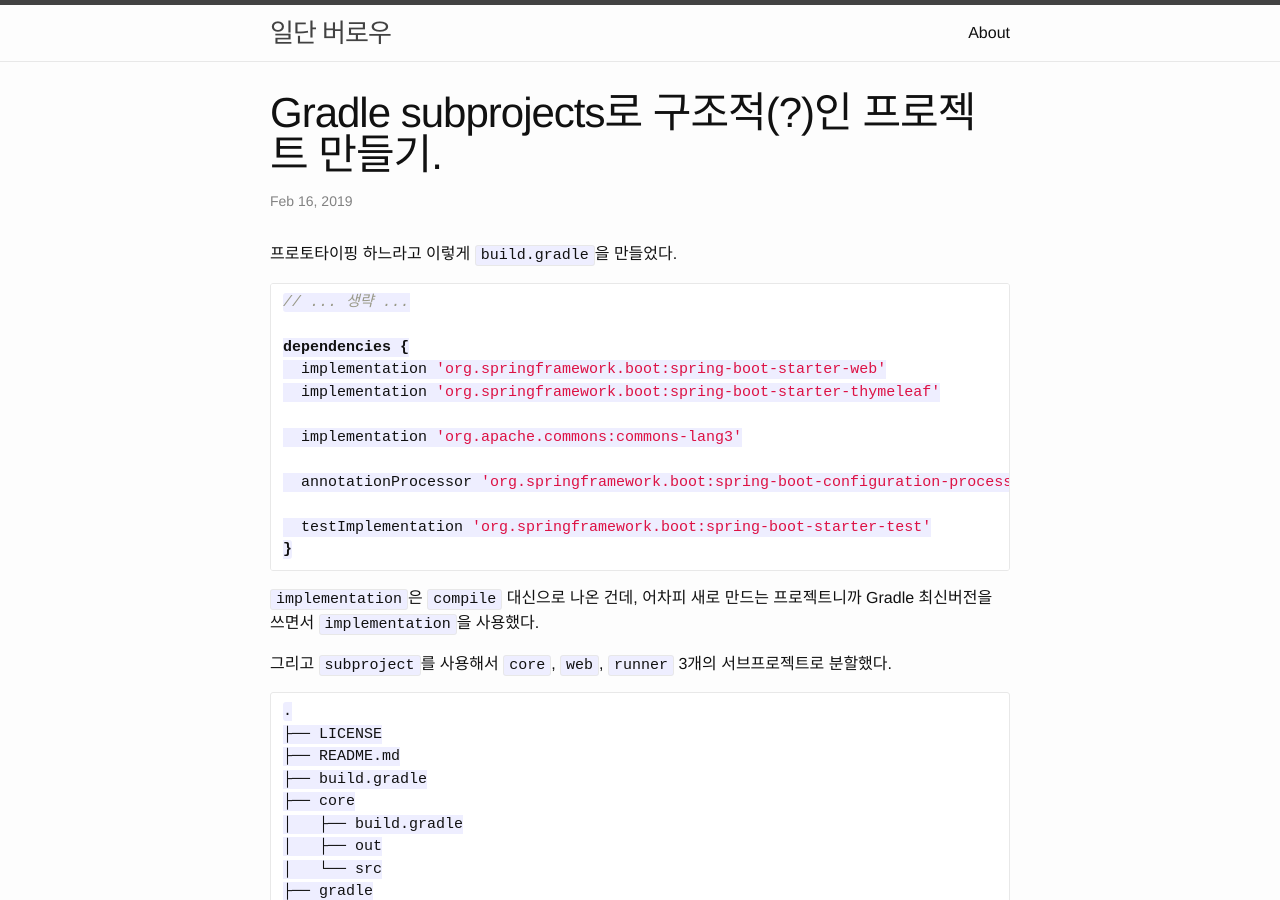
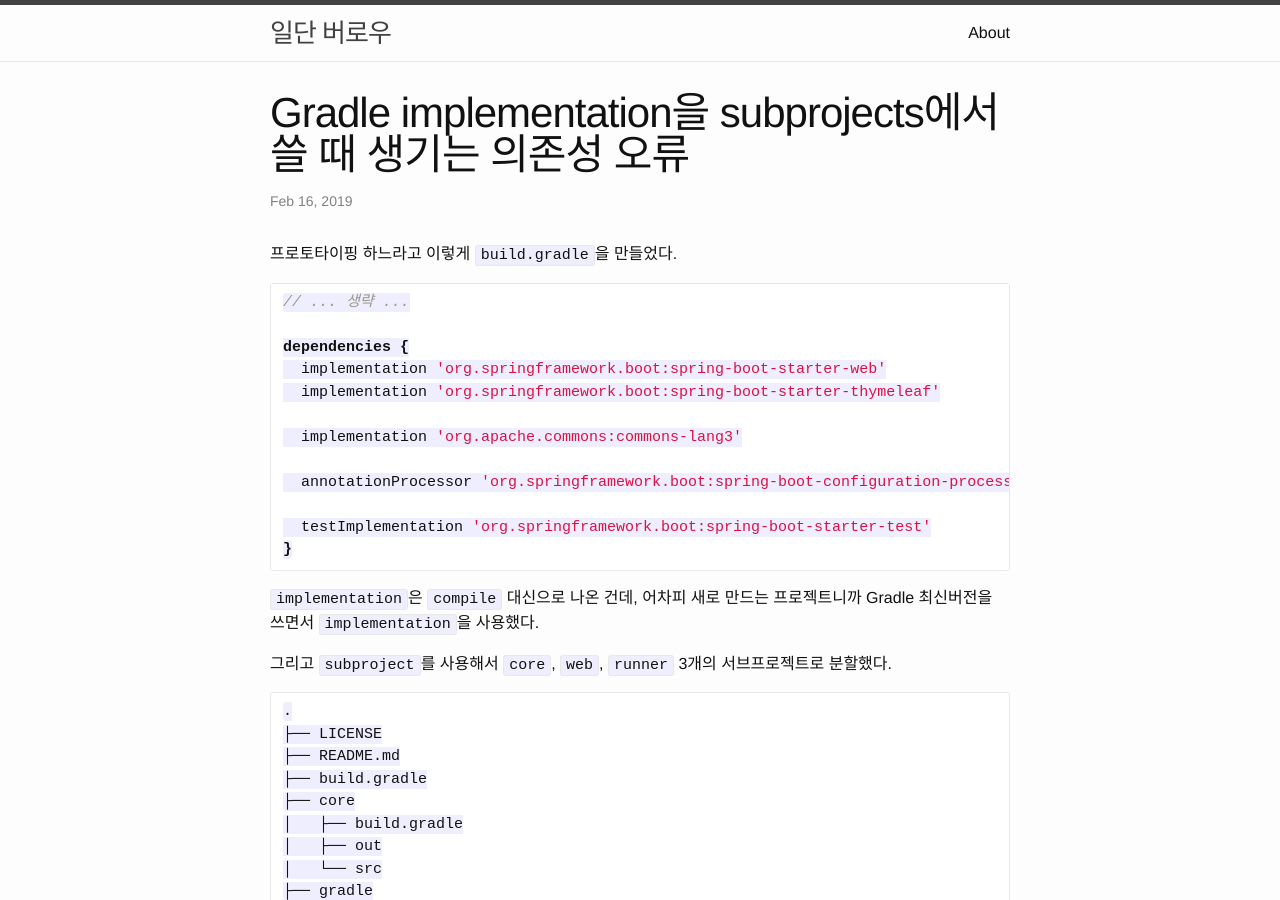
Before and after one commit to JustBurrow/JustBurrow.github.io, a Jekyll site: the page built from _posts/2019-02-16-gradle-implementation-subprojects-dependency-problem.markdown, in a window 1280 px wide and 900 px high. Built offline with Jekyll 4.4.1, drawn with Linux system fonts in a browser that asks for light colours; some of the changed text lies outside the part shown.

Commit message:
(EDIT) 내용 보강.
- 파일명, 제목 변경.
- 원인 설명 추가.

```diff
--- a/_posts/2019-02-16-gradle-subprojects.markdown
+++ b/_posts/2019-02-16-gradle-implementation-subprojects-dependency-problem.markdown
@@ -1,5 +1,5 @@
 ---
-title: Gradle subprojects로 구조적(?)인 프로젝트 만들기.
+title: Gradle implementation을 subprojects에서 쓸 때 생기는 의존성 오류
 layout: post
 ---
 
@@ -101,5 +101,7 @@
 
 **그런데 이렇게 하면 IntelliJ IDEA의 Gradle 리프레시는 성공하는데, 빌드(`./gradlew build`)는 실패한다.**
 
-매우 삽질을 했는데... `implementation`을 `compile`로, `testImplementation`을 `testCompile`로 바꾸면 잘 된다.
+`runner`는 `web`의 클래스를 임포트 할 수 없고, `web`은 `core`를 임포트 할 수 없는, **의존성이 반영되지 않는 문제가 생기는 거다**.
+
+매우 삽질을 했는데... 예전에 했던 프로젝트를 따라서 `implementation`을 `compile`로, `testImplementation`을 `testCompile`로 바꾸면 잘 된다.
 Gradle 5.0/5.2는 `subprojects`에서 `implementation`을 지원하지 않는 모양이다.
```
